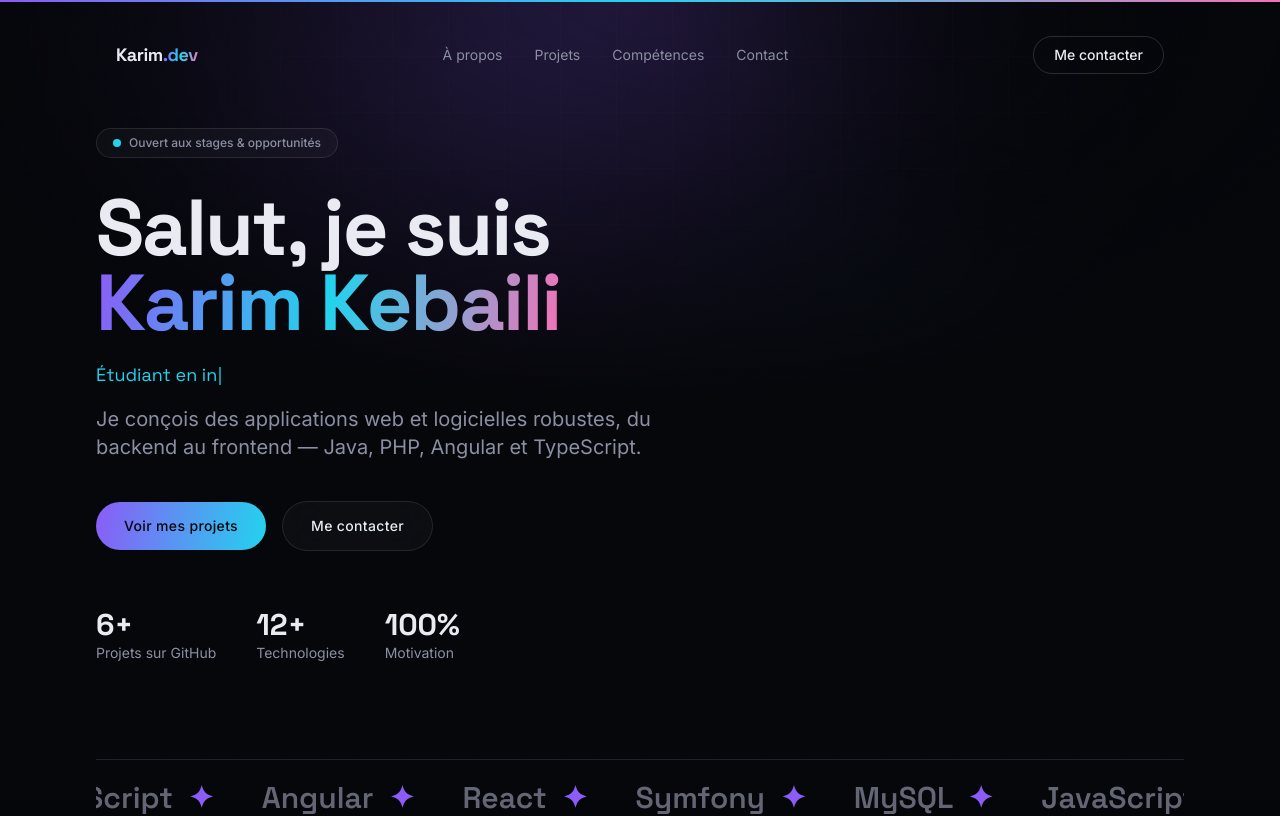
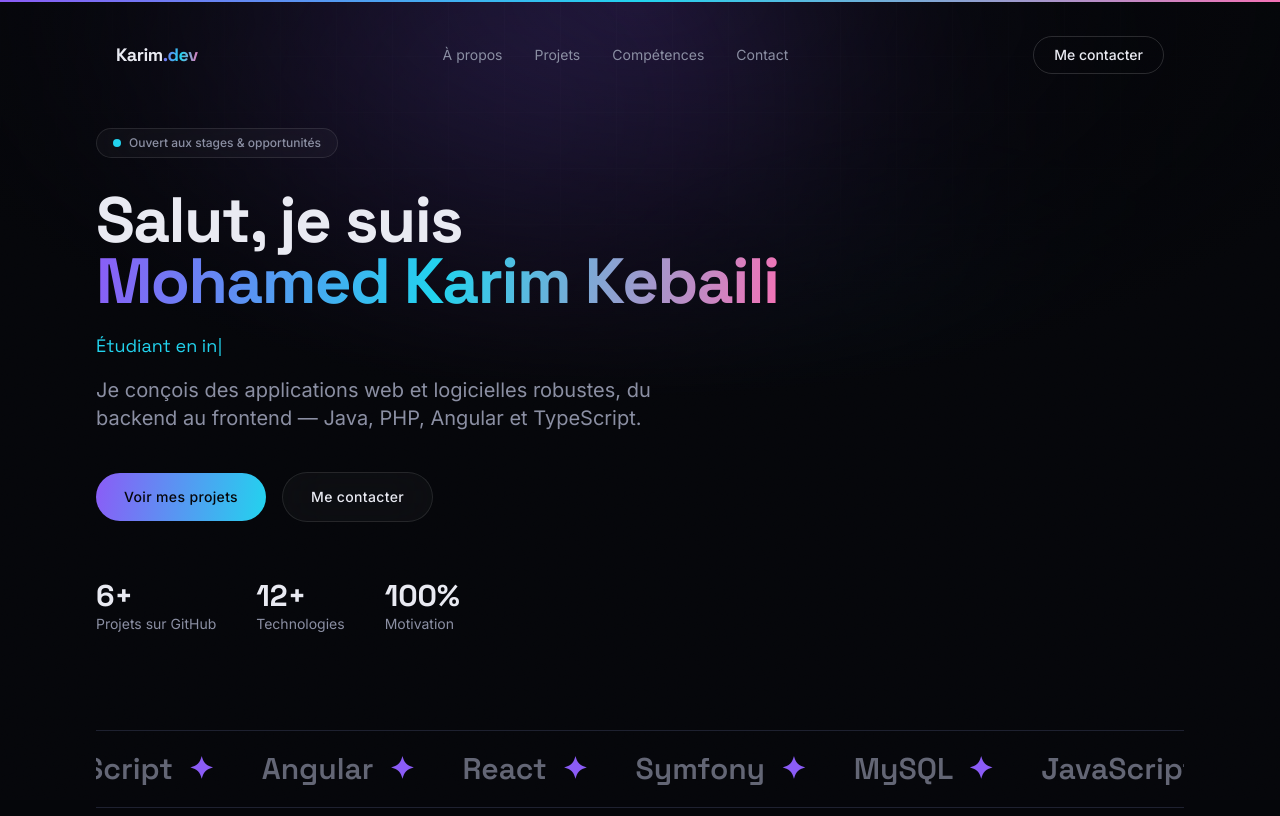
Before and after one commit to krayem1234/portfolio-react, a React (Vite) app: page / in a window 1280 px wide. Shown: the top 816 px of the page. Built offline with nearby package versions, Linux system fonts and the light colour scheme.

Commit message:
description du changement

```diff
--- a/src/components/Hero.tsx
+++ b/src/components/Hero.tsx
@@ -31,7 +31,7 @@ export default function Hero() {
           initial={{ opacity: 0, y: 24 }}
           animate={{ opacity: 1, y: 0 }}
           transition={{ duration: 0.7, delay: 0.15 }}
-          className="text-[13vw] font-bold leading-[0.95] tracking-tight sm:text-[9vw] lg:text-[6.2vw]"
+          className="text-[10.5vw] font-bold leading-[0.95] tracking-tight sm:text-[7.5vw] lg:text-[5vw]"
         >
           Salut, je suis
           <br />
--- a/src/data/profile.ts
+++ b/src/data/profile.ts
@@ -1,7 +1,7 @@
 export const profile = {
   avatar: 'https://avatars.githubusercontent.com/u/131613998?v=4',
   name: 'Mohamed Karim Kebaili',
-  shortName: 'Karim Kebaili',
+  shortName: 'Mohamed Karim Kebaili',
   role: 'Étudiant en informatique & Développeur',
   tagline:
     "Je conçois des applications web et logicielles robustes, du backend au frontend — Java, PHP, Angular et TypeScript.",
```
